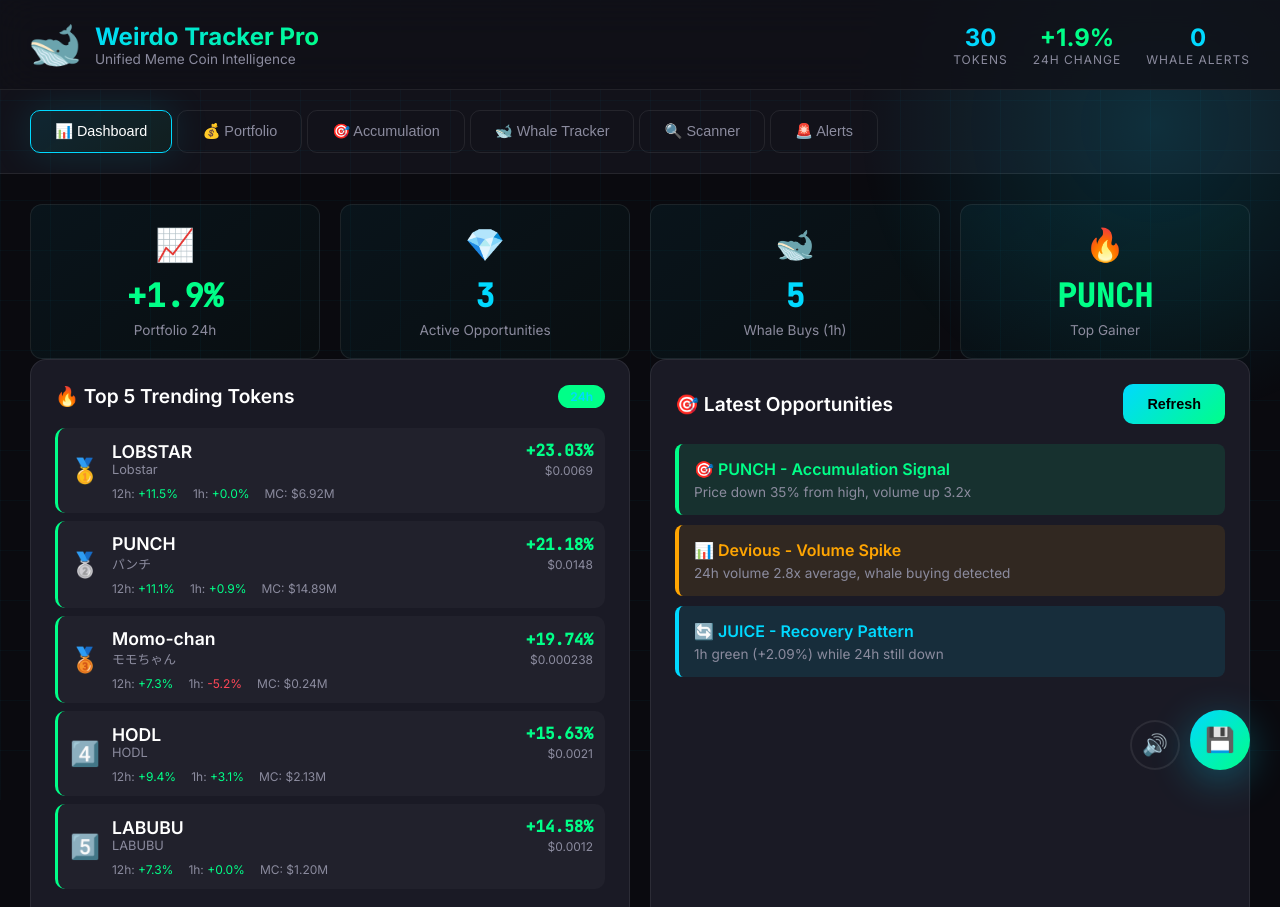
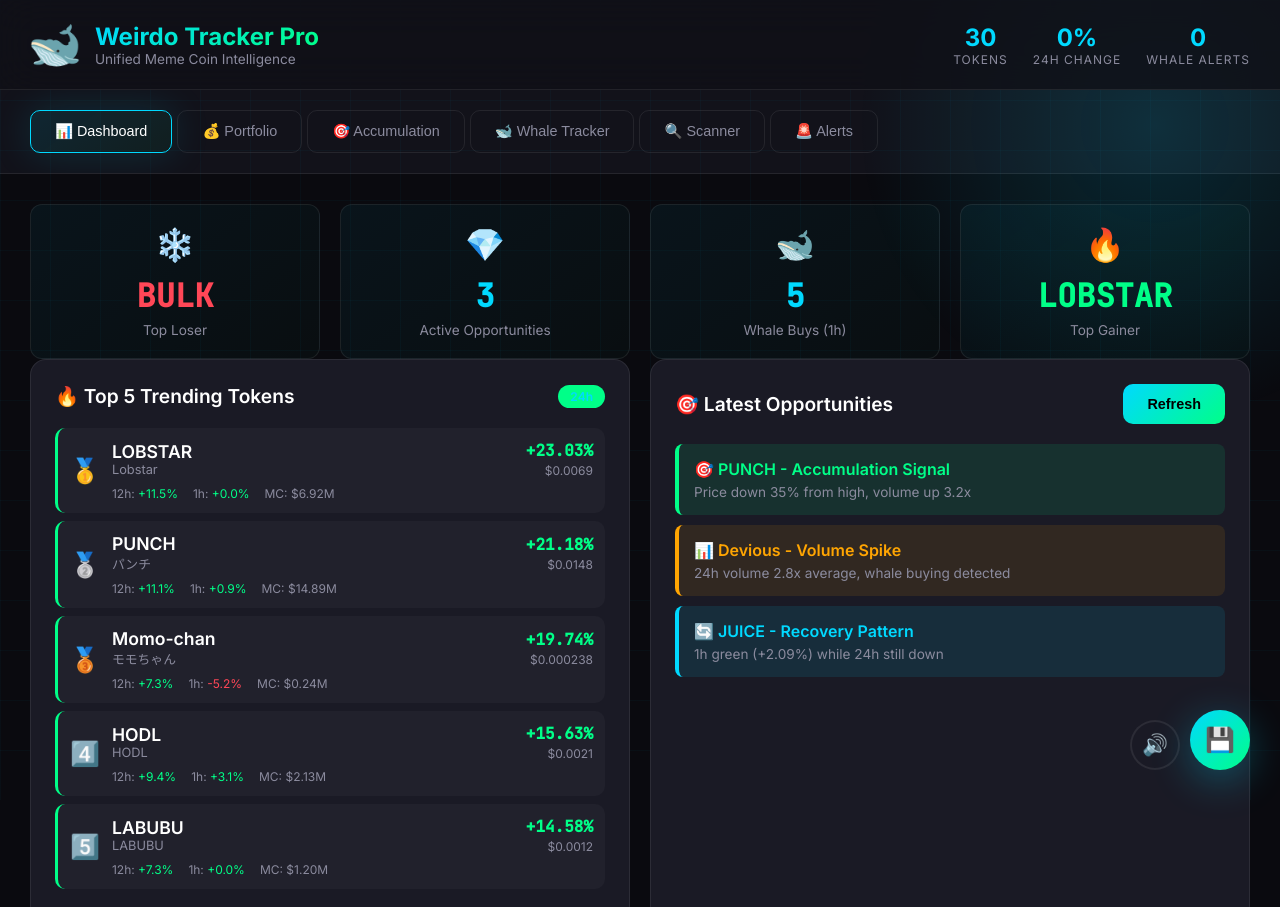
Before and after one commit to jdhuman2021-web/weirdo-tracker, a plain HTML site: page unified-tracker.html in a window 1280 px wide. Shown: the top 907 px of the page. Drawn offline with nearby package versions, Linux system fonts and the light colour scheme.

Commit message:
v1.1.1: Replace Portfolio 24h with Top Loser metric on dashboard

```diff
--- a/unified-tracker.html
+++ b/unified-tracker.html
@@ -754,9 +754,9 @@
         <div class="tab-panel active" id="dashboard-panel">
             <div class="grid-4">
                 <div class="metric-card">
-                    <div class="metric-icon">📈</div>
-                    <div class="metric-value positive" id="dashPortfolioChange">+12.4%</div>
-                    <div class="metric-label">Portfolio 24h</div>
+                    <div class="metric-icon">❄️</div>
+                    <div class="metric-value negative" id="dashTopLoser">BULK</div>
+                    <div class="metric-label">Top Loser</div>
                 </div>
                 <div class="metric-card">
                     <div class="metric-icon">💎</div>
@@ -1125,13 +1125,19 @@
         function initDashboard() {
             document.getElementById('activeTokens').textContent = TOKENS.length;
 
-            const avgChange = TOKENS.reduce((sum, t) => sum + t.change24h, 0) / TOKENS.length;
-            const changeEl = document.getElementById('portfolioChange');
-            changeEl.textContent = (avgChange >= 0 ? '+' : '') + avgChange.toFixed(1) + '%';
-            changeEl.style.color = avgChange >= 0 ? 'var(--accent-green)' : 'var(--accent-red)';
-
-            document.getElementById('dashPortfolioChange').textContent = (avgChange >= 0 ? '+' : '') + avgChange.toFixed(1) + '%';
-            document.getElementById('dashPortfolioChange').className = 'metric-value ' + (avgChange >= 0 ? 'positive' : 'negative');
+            // Find top loser (lowest 24h change)
+            const validTokens = TOKENS.filter(t => t.price > 0);
+            const topLoser = validTokens.sort((a, b) => a.change24h - b.change24h)[0];
+            const topGainer = validTokens.sort((a, b) => b.change24h - a.change24h)[0];
+
+            if (topLoser) {
+                document.getElementById('dashTopLoser').textContent = topLoser.symbol;
+                document.getElementById('dashTopLoser').className = 'metric-value negative';
+            }
+
+            if (topGainer) {
+                document.getElementById('dashTopGainer').textContent = topGainer.symbol;
+            }
 
             // Render Top 5 Trending Tokens (sorted by 24h change)
             renderTrendingTokens();
```
